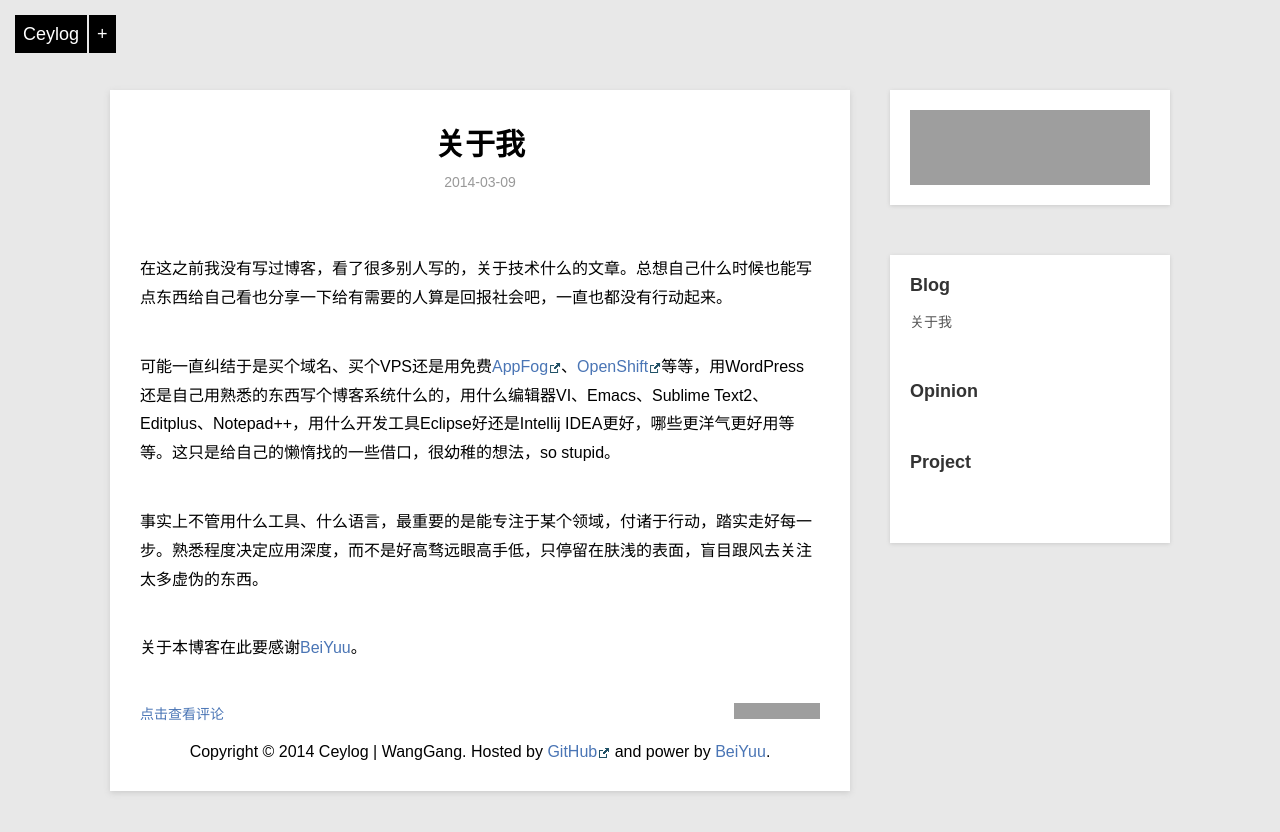
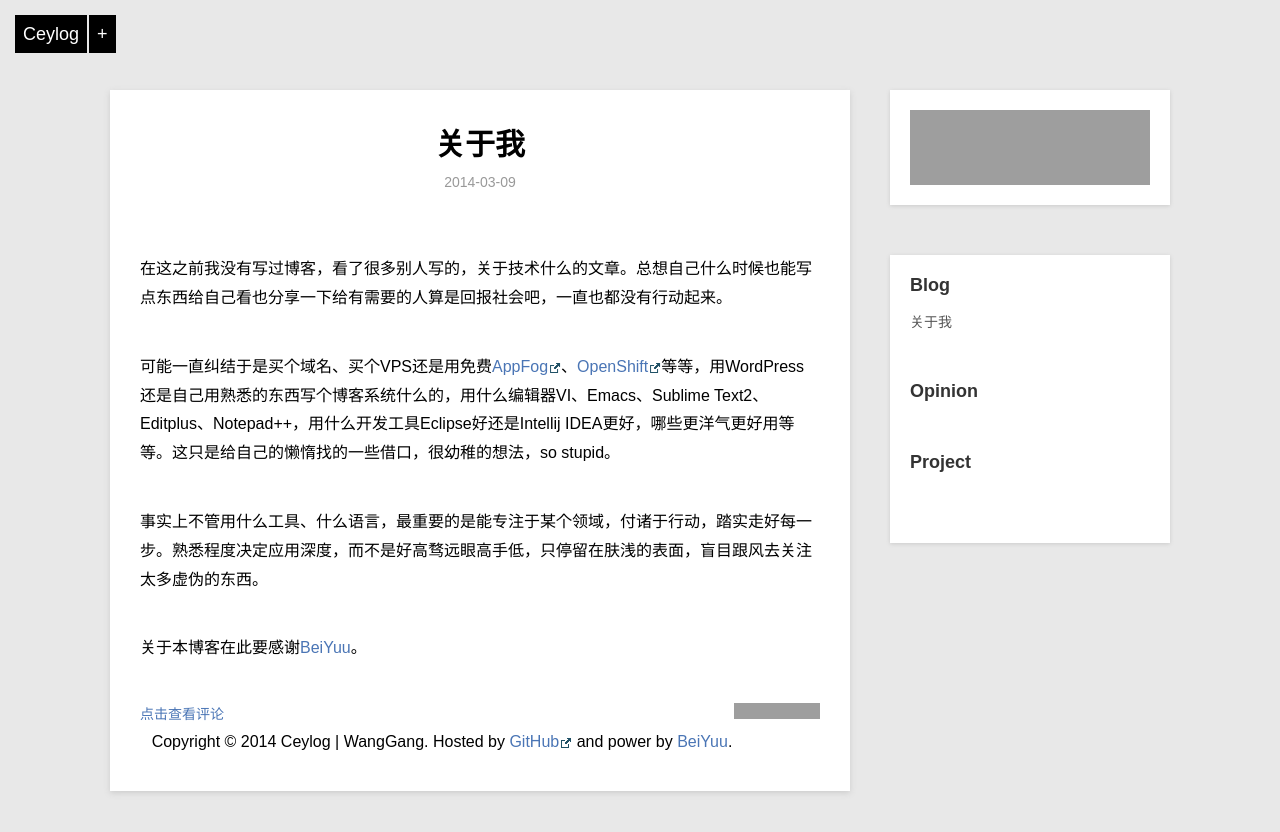
Before and after one commit to ceylog/ceylog.github.io, a Jekyll site: the page built from _posts/blog/2014-03-09-about-me.md, in a window 1280 px wide. Shown: the top 832 px of the page. Built offline with Jekyll 4.4.1, drawn with Linux system fonts in a browser that asks for light colours; Markdown is read by kramdown in place of the engine named in the settings; grey boxes are pictures that could not be loaded.

Commit message:
update css

```diff
--- a/_layouts/post.html
+++ b/_layouts/post.html
@@ -46,7 +46,8 @@ layout: default
             <a href="#" class="comment" onclick="return false;">点击查看评论</a>
             <div id="disqus_thread"></div>
         </div>
-		{% include footer.md %}
+
+		<div id="post_footer">{% include footer.md %}</div>
     </div>
 
     <div class="sidenav">
--- a/css/default.css
+++ b/css/default.css
@@ -70,7 +70,7 @@ pre ol{margin-left:25px;list-style-type:decimal;}
 .entry blockquote{margin-left:25px;font-size:14px;font-style:italic}
 .entry img{max-width:670px;display:block;margin:10px auto;}
 
-.footer{text-align:center;margin-top:20px;}
+#post_footer{text-align:center;padding:10px;}
 
 .index-content .aside {
     position: fixed;
```
Also changed, not shown: index.md (+1 -0 lines).
